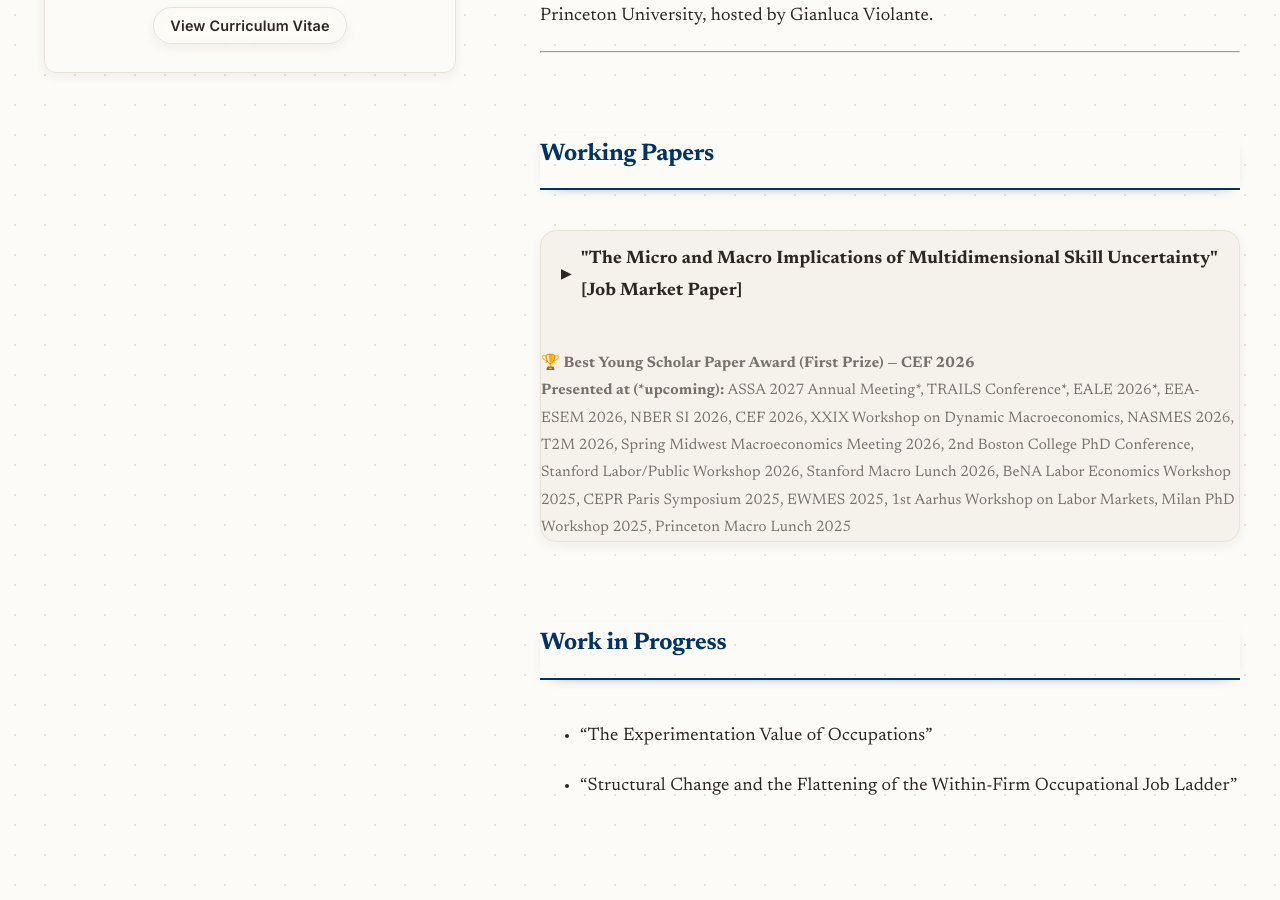
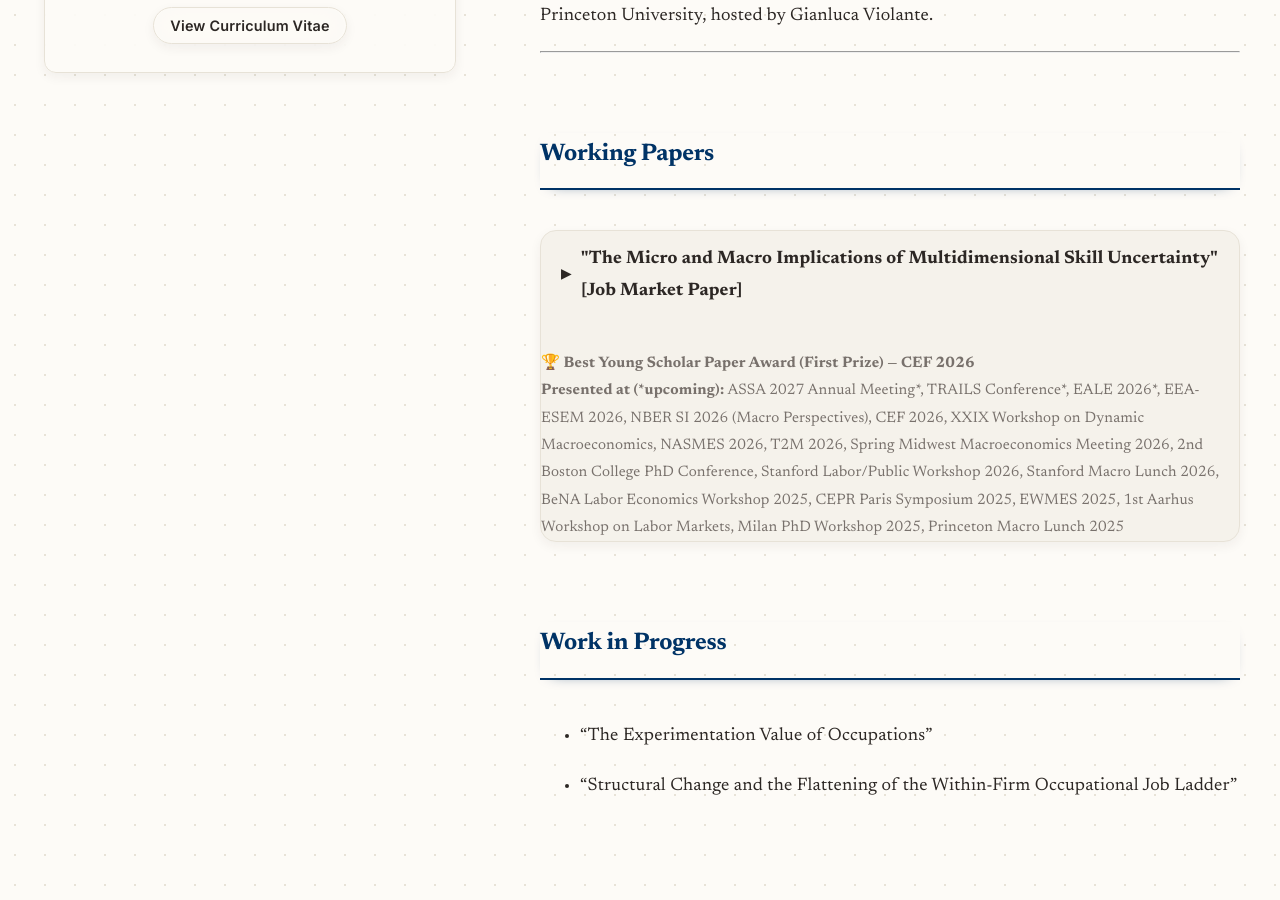
Before and after one commit to peppecon/peppecon.github.io, a Jekyll site: the page built from _pages/about.md, in a window 1280 px wide and 900 px high, scrolled down 572 px. Built offline with Jekyll 4.4.1, drawn with Linux system fonts in a browser that asks for light colours.

Commit message:
docs: update presentation details for NBER SI 2026 in about and research pages

```diff
--- a/_pages/about.md
+++ b/_pages/about.md
@@ -35,7 +35,7 @@ In Spring 2026, I visited the Stanford Economics Department as a Visiting Studen
   <div class="abstract-presentation-info">
     <strong>🏆 Best Young Scholar Paper Award (First Prize) — CEF 2026</strong><br>
     <strong>Presented at (*upcoming):</strong> ASSA 2027 Annual Meeting*, TRAILS Conference*,
-    EALE 2026*, EEA-ESEM 2026, NBER SI 2026, CEF 2026,
+    EALE 2026*, EEA-ESEM 2026, NBER SI 2026 (Macro Perspectives), CEF 2026,
     XXIX Workshop on Dynamic Macroeconomics, NASMES 2026, T2M 2026,
     Spring Midwest Macroeconomics Meeting 2026,
     2nd Boston College PhD Conference,
```
Also changed, not shown: _pages/research.md (+1 -1 lines).
